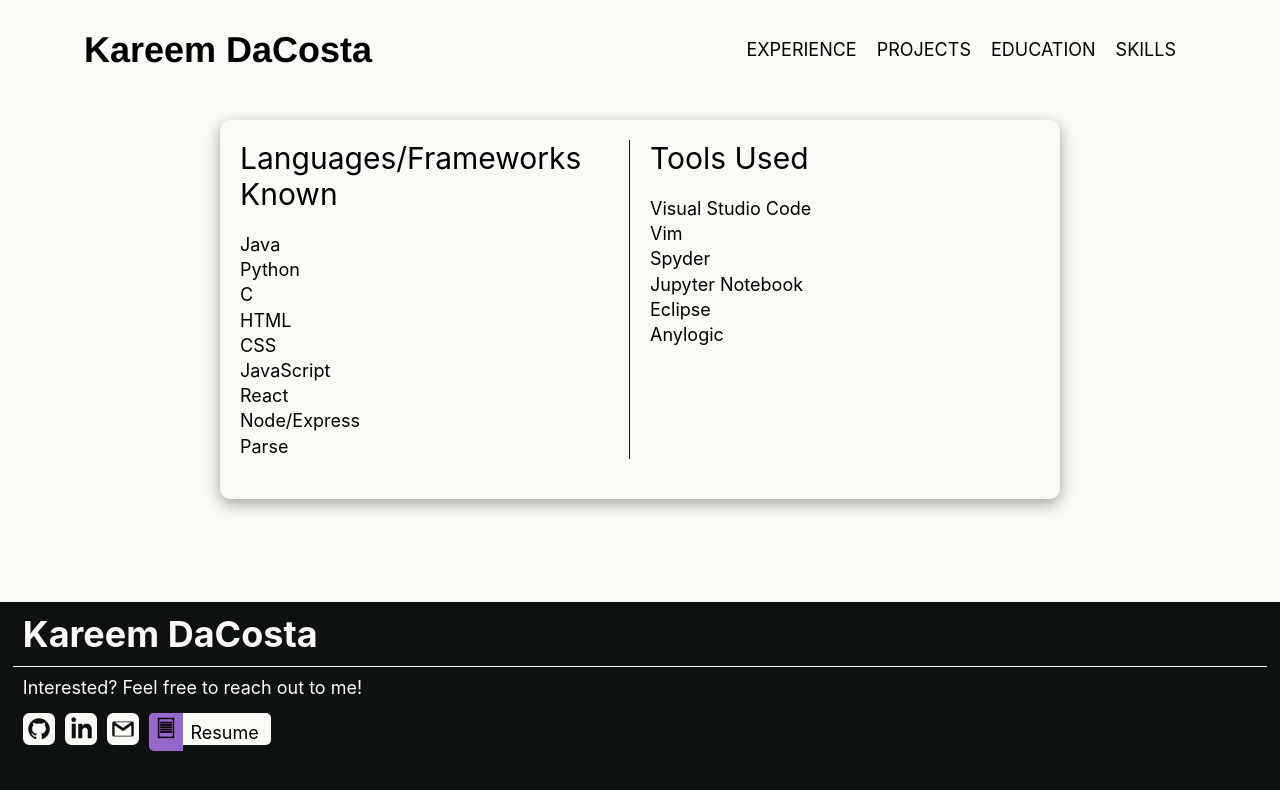
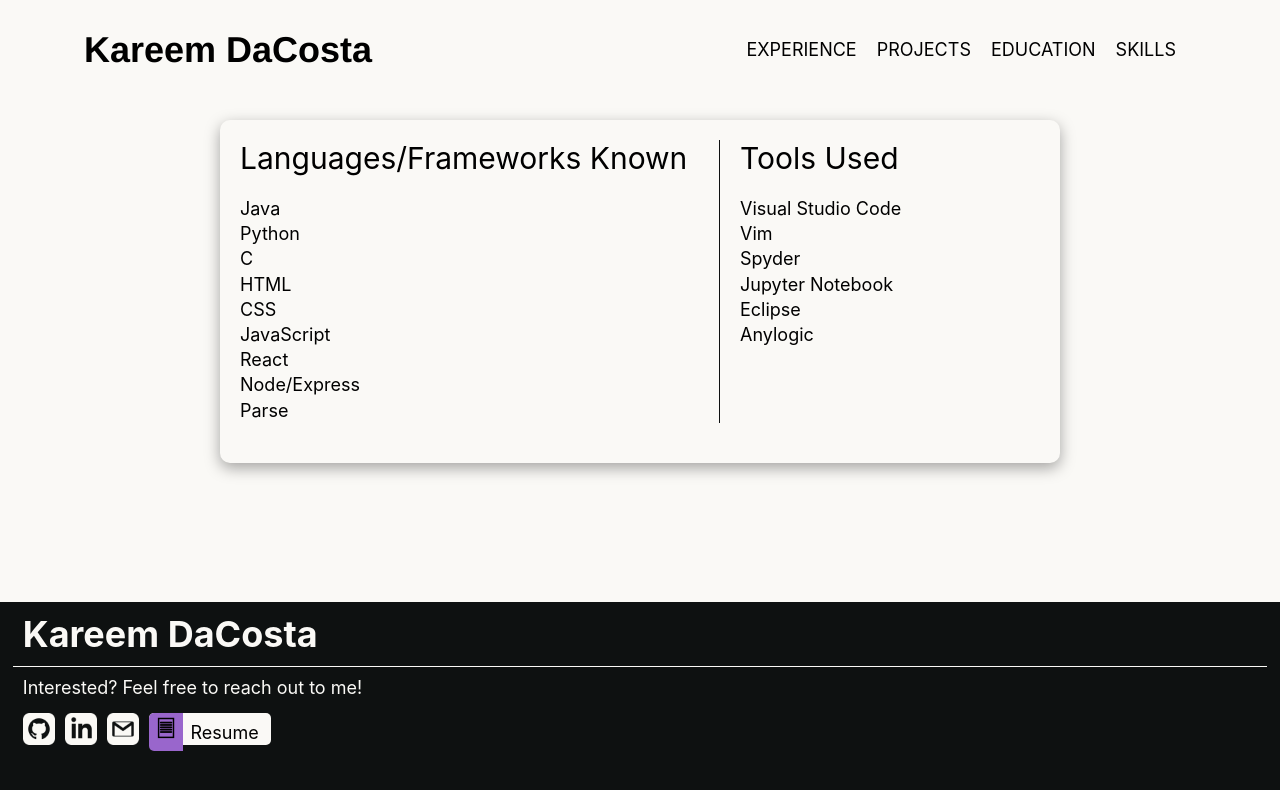
Before and after one commit to KareemDaCosta/kareem-dacosta-personal-website, a React (Create React App) app: page /skills in a window 1280 px wide. Shown: the top 790 px of the page. Built offline with nearby package versions, Linux system fonts and the light colour scheme.

Commit message:
Fixed responsiveness of skills page

```diff
--- a/src/components/Skills/Skills.css
+++ b/src/components/Skills/Skills.css
@@ -11,7 +11,7 @@
     padding: 20px;
     display: grid;
     box-shadow: rgba(0, 0, 0, 0.35) 0px 5px 15px;
-    grid-template-columns: 1fr 1fr;
+    grid-template-columns: 60% 40%;
     grid-gap: 20px;
     width: 800px;
     margin-top: 20px;
@@ -47,7 +47,7 @@
     }
 }
 
-@media screen and (max-width: 480px) {
+@media screen and (max-width: 760px) {
     .skills-card {
         display: flex;
         flex-flow: column wrap;
```
